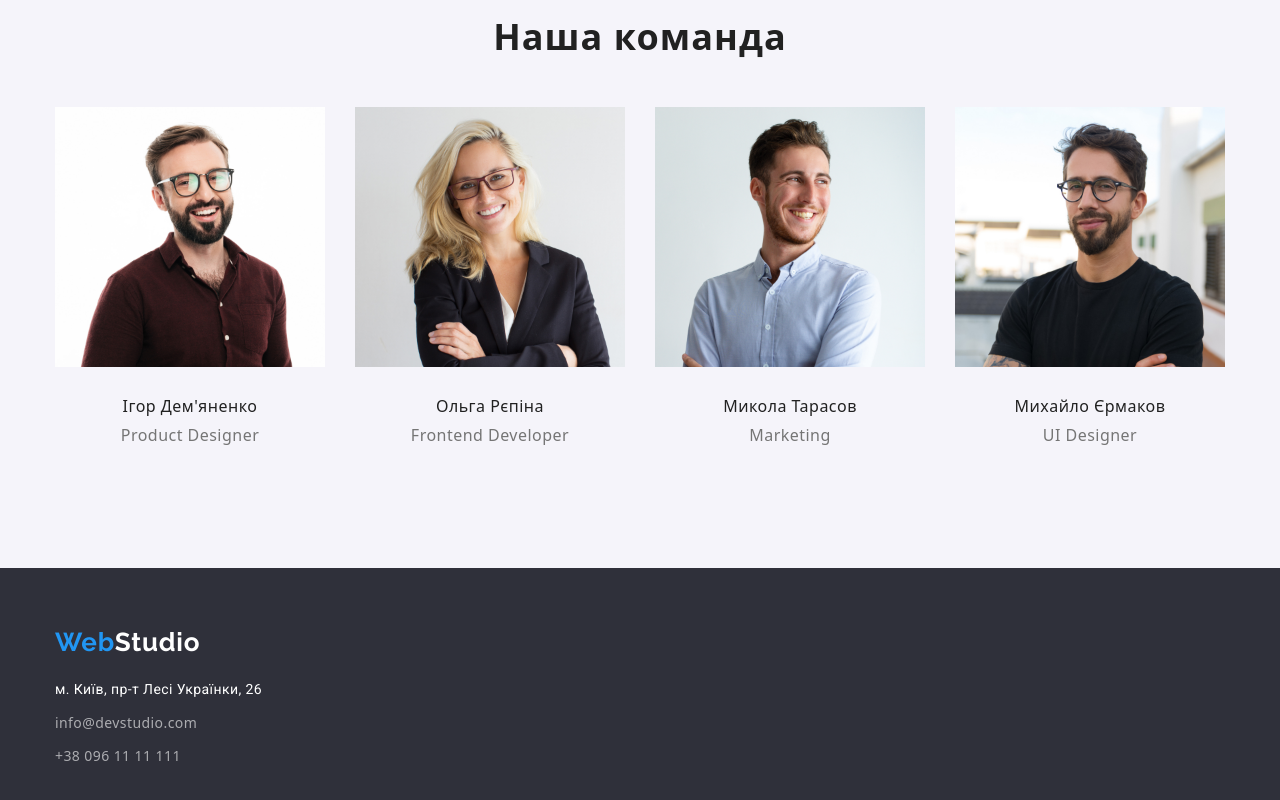
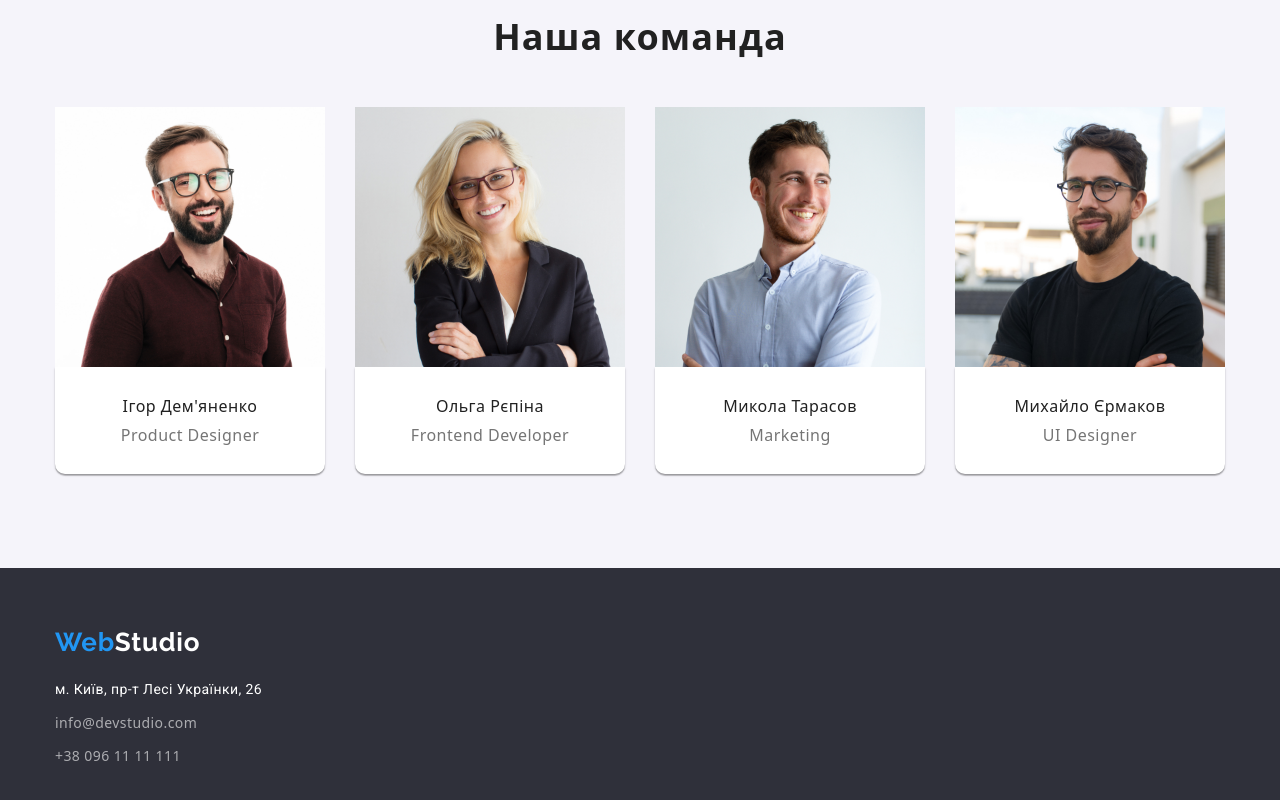
Before and after one commit to DimaDidushko/goit-markup-hw-03, a plain HTML site: page index.html in a window 1280 px wide. Shown: the part 1532-2332 px from the top of the page. Drawn offline with nearby package versions, Linux system fonts and the light colour scheme.

Commit message:
Update style.css

```diff
--- a/css/style.css
+++ b/css/style.css
@@ -256,6 +256,10 @@ ol {
 .card {
   padding-top: 30px;
   padding-bottom: 30px;
+  box-shadow: 0 2px 1px 0 rgba(0, 0, 0, 0.2), 0 1px 1px 0 rgba(0, 0, 0, 0.14),
+    0 1px 3px 0 rgba(0, 0, 0, 0.12);
+  background: #fff;
+  border: 1px;
   border-top: none;
   border-bottom-right-radius: 10px;
   border-bottom-left-radius: 10px;
@@ -429,6 +433,3 @@ ol {
   padding-top: 20px;
   padding-bottom: 20px;
 }
-
-.portfolio-card {
-}
```
